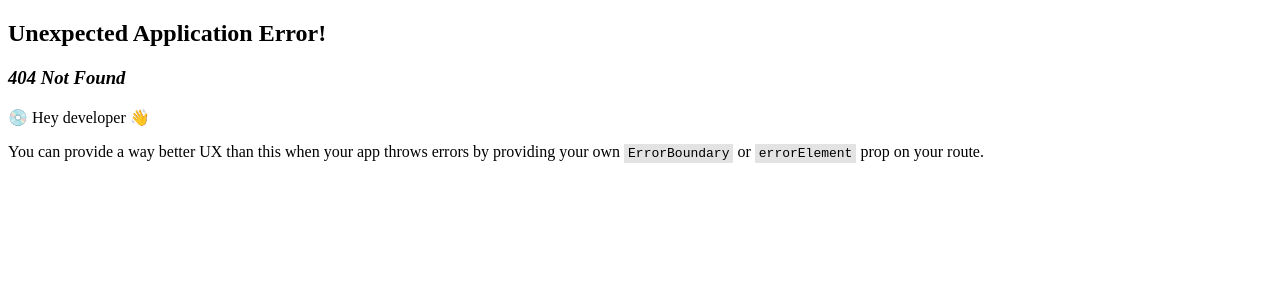
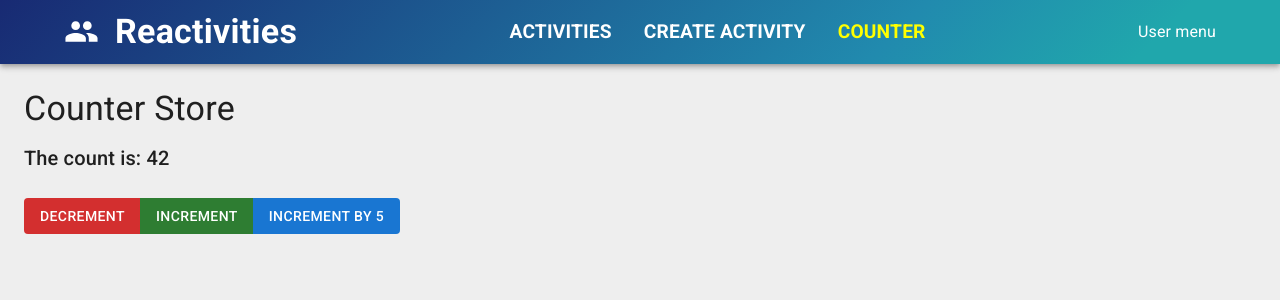
Before and after one commit to wemurs1/Reactivities-2025, a React app in the folder client/: page /counter in a window 1280 px wide. Before the commit this address had no page. Shown: the top 300 px of the page. Built offline with nearby package versions, Linux system fonts and the light colour scheme; the HTML template or start-up script is replaced by a standard one.

Commit message:
basic mobx

```diff
--- a/client/package.json
+++ b/client/package.json
@@ -19,6 +19,8 @@
     "@tanstack/react-query-devtools": "^5.66.0",
     "axios": "^1.7.9",
     "date-fns": "^4.1.0",
+    "mobx": "^6.13.6",
+    "mobx-react-lite": "^4.1.0",
     "react": "^19.0.0",
     "react-calendar": "^5.1.0",
     "react-dom": "^19.0.0",
--- a/client/src/app/layout/NavBar.tsx
+++ b/client/src/app/layout/NavBar.tsx
@@ -25,6 +25,7 @@ export default function NavBar() {
             <Box sx={{ display: 'flex' }}>
               <MenuItemLink to='/activities'>Activities</MenuItemLink>
               <MenuItemLink to='/createActivity'>Create Activity</MenuItemLink>
+              <MenuItemLink to='/counter'>Counter</MenuItemLink>
             </Box>
             <MenuItem>User menu</MenuItem>
           </Toolbar>
--- a/client/src/app/router/Routes.tsx
+++ b/client/src/app/router/Routes.tsx
@@ -4,6 +4,7 @@ import HomePage from '../../features/home/HomePage';
 import ActivityDashboard from '../../features/activities/dashboard/ActivityDashboard';
 import ActivityForm from '../../features/activities/form/ActivityForm';
 import ActivityDetailsPage from '../../features/activities/details/ActivityDetailsPage';
+import Counter from '../../features/counter/Counter';
 
 export const router = createBrowserRouter([
   {
@@ -15,6 +16,7 @@ export const router = createBrowserRouter([
       { path: 'activities/:id', element: <ActivityDetailsPage /> },
       { path: 'createActivity', element: <ActivityForm key='create' /> },
       { path: 'manage/:id', element: <ActivityForm /> },
+      { path: 'counter', element: <Counter /> },
     ],
   },
 ]);
--- /dev/null
+++ b/client/src/features/counter/Counter.tsx
@@ -0,0 +1,33 @@
+import { Button, ButtonGroup, Typography } from '@mui/material';
+import { useStore } from '../../lib/hooks/useStore';
+import { Observer } from 'mobx-react-lite';
+
+export default function Counter() {
+  const { counterStore } = useStore();
+
+  return (
+    <>
+      <Observer>
+        {() => (
+          <>
+            <Typography variant='h4' gutterBottom>
+              {counterStore.title}
+            </Typography>
+            <Typography variant='h6'>The count is: {counterStore.count}</Typography>
+          </>
+        )}
+      </Observer>
+      <ButtonGroup sx={{ mt: 3 }}>
+        <Button onClick={() => counterStore.decrement()} variant='contained' color='error'>
+          Decrement
+        </Button>
+        <Button onClick={() => counterStore.increment()} variant='contained' color='success'>
+          Increment
+        </Button>
+        <Button onClick={() => counterStore.increment(5)} variant='contained' color='primary'>
+          Increment by 5
+        </Button>
+      </ButtonGroup>
+    </>
+  );
+}
--- /dev/null
+++ b/client/src/lib/hooks/useStore.ts
@@ -0,0 +1,6 @@
+import { useContext } from 'react';
+import { StoreContext } from '../stores/store';
+
+export function useStore() {
+  return useContext(StoreContext);
+}
--- /dev/null
+++ b/client/src/lib/stores/counterStore.ts
@@ -0,0 +1,23 @@
+import { action, makeObservable, observable } from 'mobx';
+
+export default class CounterStore {
+  title = 'Counter Store';
+  count = 42;
+
+  constructor() {
+    makeObservable(this, {
+      title: observable,
+      count: observable,
+      increment: action,
+      decrement: action,
+    });
+  }
+
+  increment = (amount = 1) => {
+    this.count += amount;
+  };
+
+  decrement = (amount = 1) => {
+    this.count -= amount;
+  };
+}
--- /dev/null
+++ b/client/src/lib/stores/store.ts
@@ -0,0 +1,12 @@
+import { createContext } from 'react';
+import CounterStore from './counterStore';
+
+interface Store {
+  counterStore: CounterStore;
+}
+
+export const store: Store = {
+  counterStore: new CounterStore(),
+};
+
+export const StoreContext = createContext(store);
--- a/client/src/main.tsx
+++ b/client/src/main.tsx
@@ -9,14 +9,17 @@ import { QueryClient, QueryClientProvider } from '@tanstack/react-query';
 import { ReactQueryDevtools } from '@tanstack/react-query-devtools';
 import { RouterProvider } from 'react-router';
 import { router } from './app/router/Routes.tsx';
+import { store, StoreContext } from './lib/stores/store.ts';
 
 const queryClient = new QueryClient();
 
 createRoot(document.getElementById('root')!).render(
   <StrictMode>
-    <QueryClientProvider client={queryClient}>
-      <ReactQueryDevtools />
-      <RouterProvider router={router} />
-    </QueryClientProvider>
+    <StoreContext.Provider value={store}>
+      <QueryClientProvider client={queryClient}>
+        <ReactQueryDevtools />
+        <RouterProvider router={router} />
+      </QueryClientProvider>
+    </StoreContext.Provider>
   </StrictMode>
 );
```
Also changed, not shown: 1 other file (tests, documents, lock files or other folders).
